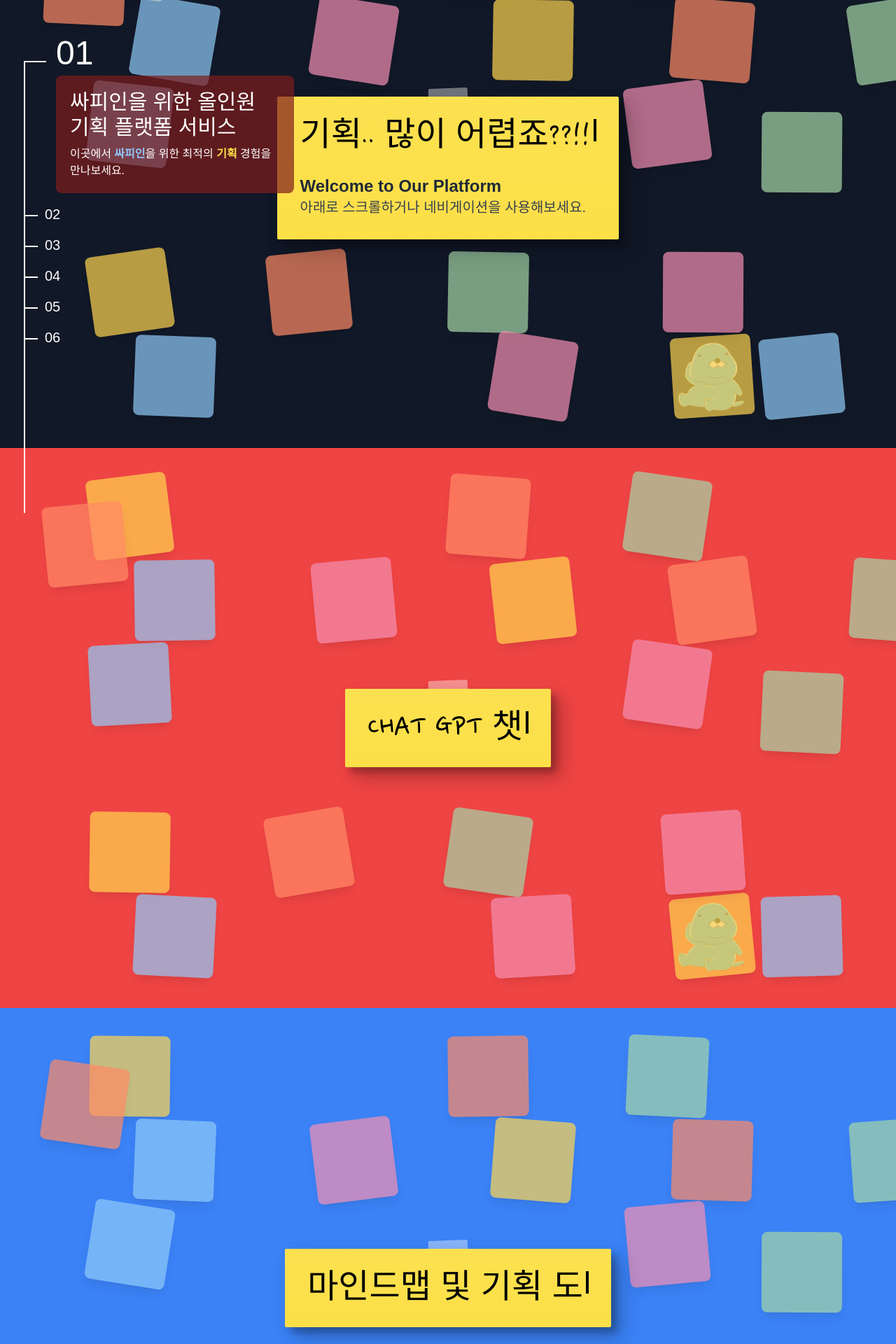
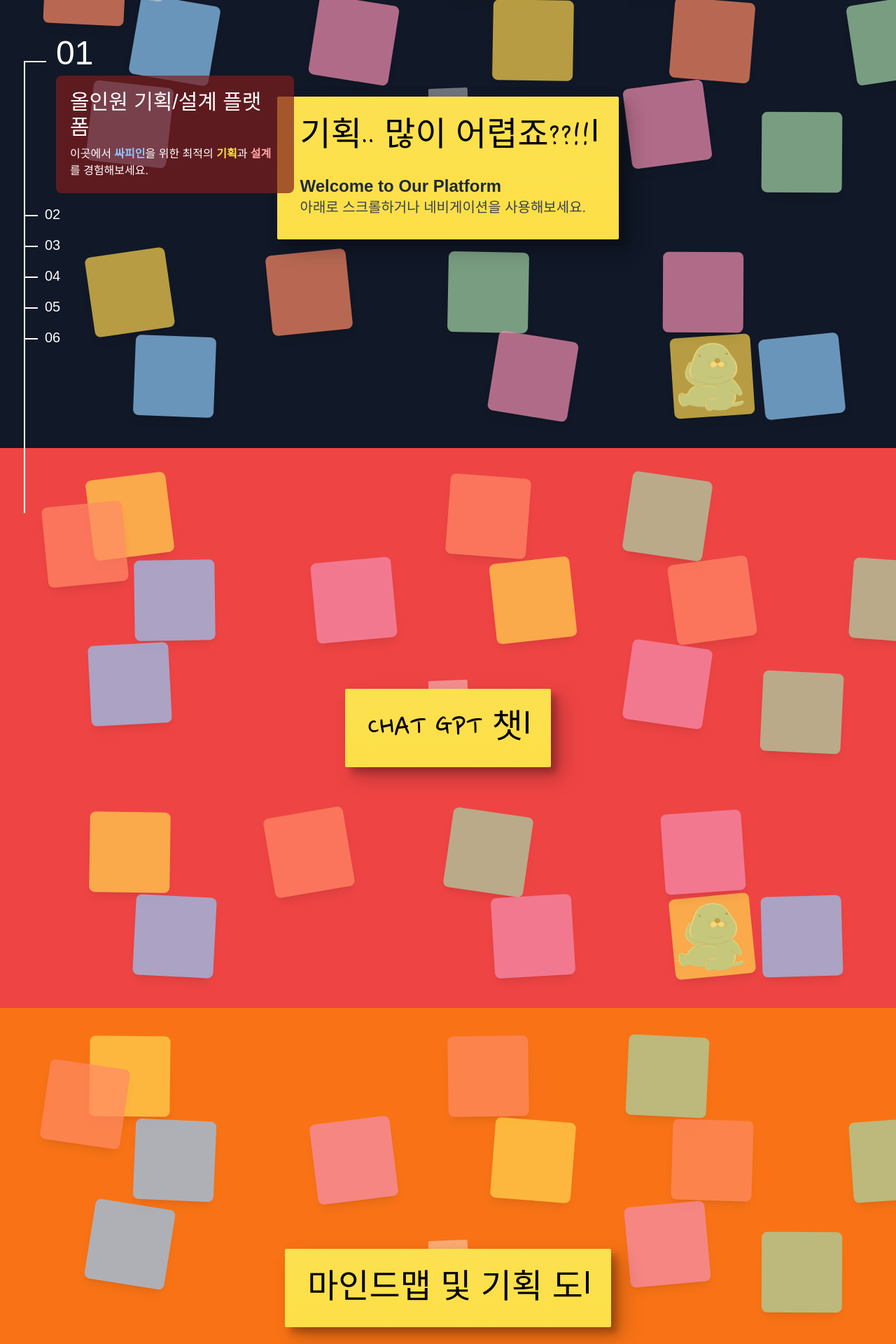
Before and after one commit to peter1000ys/GoodIdea, a React (Vite) app in the folder frontend/: page / in a window 1280 px wide. Shown: the part 160-2080 px from the top of the page at 70% size. Built offline with nearby package versions, Linux system fonts and the light colour scheme; no server answers; a web font is replaced by a local one; what @liveblocks/client, @liveblocks/react would draw is missing.

Commit message:
fix(detail): 여러가지 디테일 수정

```diff
--- a/frontend/src/page/MainPage.jsx
+++ b/frontend/src/page/MainPage.jsx
@@ -38,14 +38,15 @@ function MainPage() {
       {
         id: "section1",
         counter: "01",
-        title: "싸피인을 위한 올인원 기획 플랫폼 서비스",
+        title: "올인원 기획/설계 플랫폼",
         body: (
           <>
             이곳에서{" "}
             <span className="text-blue-300 font-extrabold "> 싸피인</span>을
             위한 최적의{" "}
-            <span className="text-yellow-300 font-extrabold">기획</span> 경험을
-            만나보세요.
+            <span className="text-yellow-300 font-extrabold">기획</span>과{" "}
+            <span className="text-red-300 font-extrabold">설계</span>를
+            경험해보세요.
           </>
         ),
         bgColor: "bg-gray-900",
@@ -54,49 +55,41 @@ function MainPage() {
       {
         id: "section2",
         counter: "02",
-        title: "Chat Bot Service",
-        body: "궁금한 점이 있다면, GPT 챗봇을 사용해 무엇이든 물어보세요!!",
+        title: "마인드맵 및 기획 TOOL",
+        body: (
+          <>
+            <span className="text-emerald-300 font-extrabold">마인드맵</span>과
+            이전 기수의{" "}
+            <span className="text-yellow-300 font-extrabold">레퍼런스</span>를
+            통해 창의적인 아이디어를 쉽게 도출할 수 있습니다. 다양한 기획 도구를
+            경험해보세요.
+          </>
+        ),
         bgColor: "bg-red-500",
         textBgColor: "bg-gray-500",
       },
       {
         id: "section3",
         counter: "03",
-        title: "마인드맵 및 기획 도구",
-        body: (
-          <>
-            <span className="text-emerald-300 font-extrabold">마인드맵</span>과
-            이전 기수의
-            <span className="text-yellow-300 font-extrabold">레퍼런스</span>를
-            통해 창의적인 아이디어를 쉽게 도출할 수 있습니다. 다양한 기획 도구를
-            경험해보세요.
-          </>
-        ),
-        bgColor: "bg-blue-500",
-        textBgColor: "bg-red-500",
-      },
-      {
-        id: "section4",
-        counter: "04",
-        title: "AI 기반 기획서 작성",
+        title: "AI 기획서 초안 서비스",
         body: (
           <>
             <span className="text-yellow-300 font-extrabold">AI</span>가
-            자동으로 기획서를 작성해줍니다. 아이디어가 떠오르지 않을 때{" "}
+            자동으로 기획서 초안을 작성해줍니다. 아이디어가 떠오르지 않을 때{" "}
             <span className="text-yellow-300 font-extrabold">AI</span>의 도움을
             받아보세요.
             <span className="text-red-600 font-extrabold">빠르고</span>{" "}
             <span className="text-blue-700 font-extrabold">간편</span>하게
-            기획을 시작할 수 있습니다
+            기획을 시작할 수 있습니다.
           </>
         ),
         bgColor: "bg-orange-500",
         textBgColor: "bg-emerald-500",
       },
       {
-        id: "section5",
-        counter: "05",
-        title: "기획 산출물 작성 및 공동 편집",
+        id: "section4",
+        counter: "04",
+        title: "설계 TOOL + 공동 편집",
         body: (
           <>
             <span className="text-amber-400 font-extrabold">
@@ -104,11 +97,9 @@ function MainPage() {
             </span>
             , <span className="text-sky-200 font-extrabold">API 명세서</span>,
             <span className="text-blue-600 font-extrabold">FLOW CHART</span>,{" "}
-            <span className="text-amber-800 font-extrabold">ERD</span>등 다양한
-            산출물을 작성할 수 있습니다.
-            <span className="text-red-600 font-extrabold">
-              CRDT
-            </span> 기반으로{" "}
+            <span className="text-amber-800 font-extrabold">ERD</span> 등 다양한
+            산출물을 작성할 수 있습니다.{" "}
+            <span className="text-red-600 font-extrabold">CRDT</span> 기반으로{" "}
             <span className="text-emerald-800 font-extrabold">공동 편집</span>과
             <span className="text-emerald-800 font-extrabold">커서 공유</span>를
             통해 팀원들과{" "}
@@ -120,21 +111,36 @@ function MainPage() {
         textBgColor: "bg-orange-500",
       },
       {
+        id: "section5",
+        counter: "05",
+        title: "AI Chat Bot Service",
+        body: (
+          <>
+            "궁금한 점이 있다면,{" "}
+            <span className="text-amber-400 font-extrabold">GPT 챗봇</span>을
+            사용해{" "}
+            <span className="text-emerald-600 font-extrabold">무엇이든</span>{" "}
+            물어보세요!!"
+          </>
+        ),
+        bgColor: "bg-blue-500",
+        textBgColor: "bg-red-500",
+      },
+      {
         id: "section6",
         counter: "06",
-        title: "GitLab 연동으로 간편한 시작",
+        title: "GitLab 연동",
         body: (
           <>
             <span className="text-blue-600 font-extrabold">SSAFY</span>{" "}
             <span className="text-orange-600 font-extrabold">GitLab</span>과
             연동하여 프로젝트 정보를 손쉽게 가져오세요.{" "}
             <span className="text-orange-600 font-extrabold">GitLab</span>
-            계정으로 로그인하고 플랫폼 기능을 사용해서 프로젝트 기획을
-            시작해보세요.
+            계정으로 로그인하고 간편하게 프로젝트를 시작해보세요.
           </>
         ),
         bgColor: "bg-emerald-500",
-        textBgColor: "bg-gray-500",
+        textBgColor: "bg-gray-800",
       },
     ],
     []
--- a/frontend/src/page/project/ProposalEditor.jsx
+++ b/frontend/src/page/project/ProposalEditor.jsx
@@ -6,7 +6,7 @@ import { useLiveblocksExtension } from "@liveblocks/react-tiptap";
 import { useStorage } from "@liveblocks/react";
 import { updateProposal } from "../../api/axios";
 import "./ProposalEditor.css";
-import CollaborationCursor from "@tiptap/extension-collaboration-cursor";
+import LoadingSpinner from "../../components/common/LoadingSpinner";
 
 export function ProposalEditor() {
   const { ideaId } = useParams();
@@ -79,7 +79,11 @@ export function ProposalEditor() {
   }, [editor, saveContentToDB, ideaId]);
 
   if (!storage) {
-    return <div>Loading...</div>; // 에디터가 준비되기 전까지 로딩 상태 표시
+    return (
+      <LoadingSpinner
+        message={"기획서 페이지를 로딩중입니다. 잠시만 기다리세요"}
+      />
+    ); // 에디터가 준비되기 전까지 로딩 상태 표시
   }
 
   return (
--- a/frontend/src/page/project/ProposalPage.jsx
+++ b/frontend/src/page/project/ProposalPage.jsx
@@ -5,12 +5,13 @@ import { useLocation } from "react-router-dom";
 import ProposalEditor from "./ProposalEditor"; // ProposalEditor 컴포넌트 import
 import { ClientSideSuspense } from "@liveblocks/react";
 import { Helmet } from "react-helmet-async";
+import LoadingSpinner from "../../components/common/LoadingSpinner";
 
 const Room = ({ children }) => {
   const { pathname } = useLocation();
   return (
     <RoomProvider id={`proposal-room-${pathname}`}>
-      <ClientSideSuspense fallback={<div>loading...</div>}>
+      <ClientSideSuspense fallback={<LoadingSpinner message={"Wait!!"} />}>
         {() => children}
       </ClientSideSuspense>
     </RoomProvider>
```
